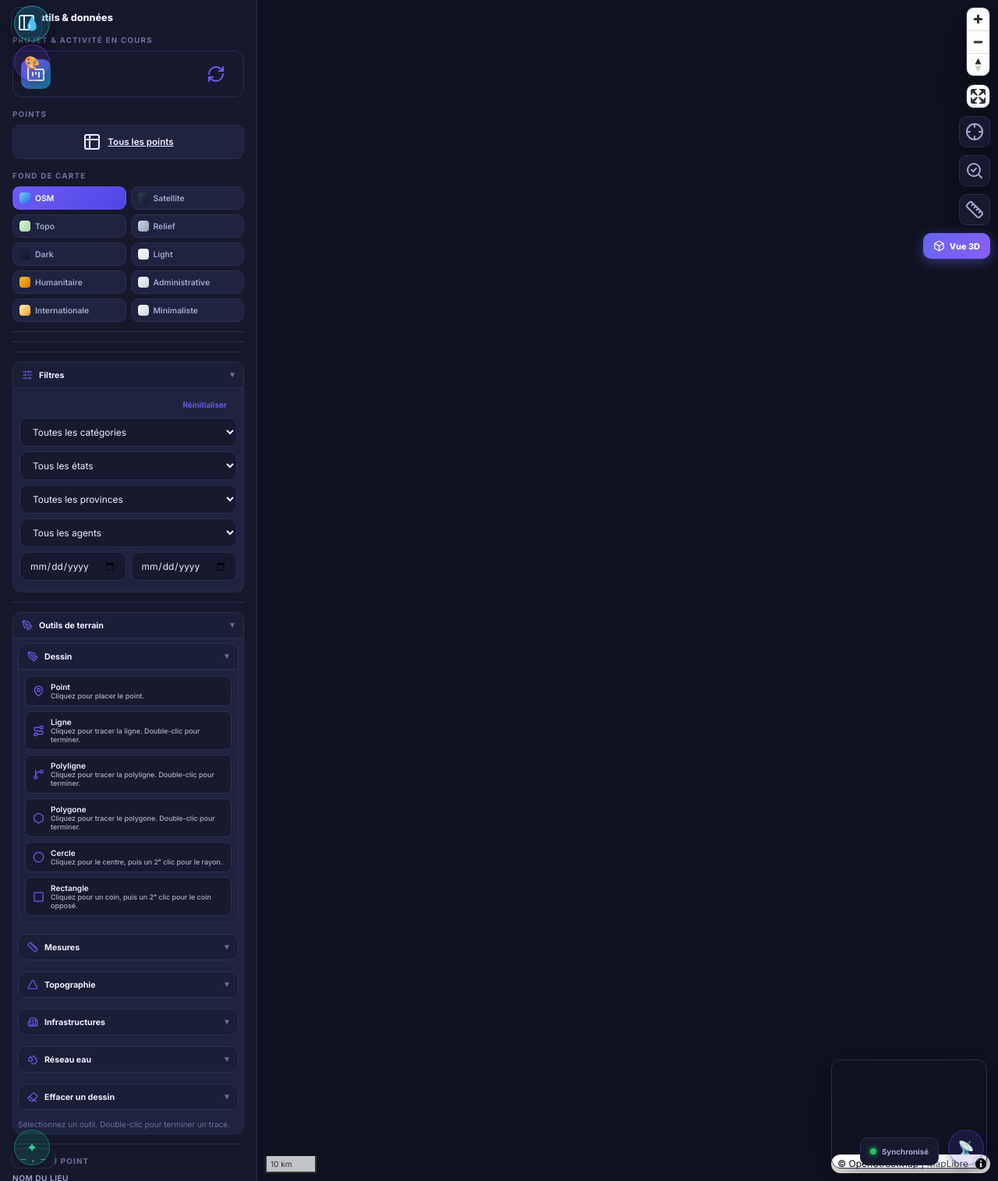
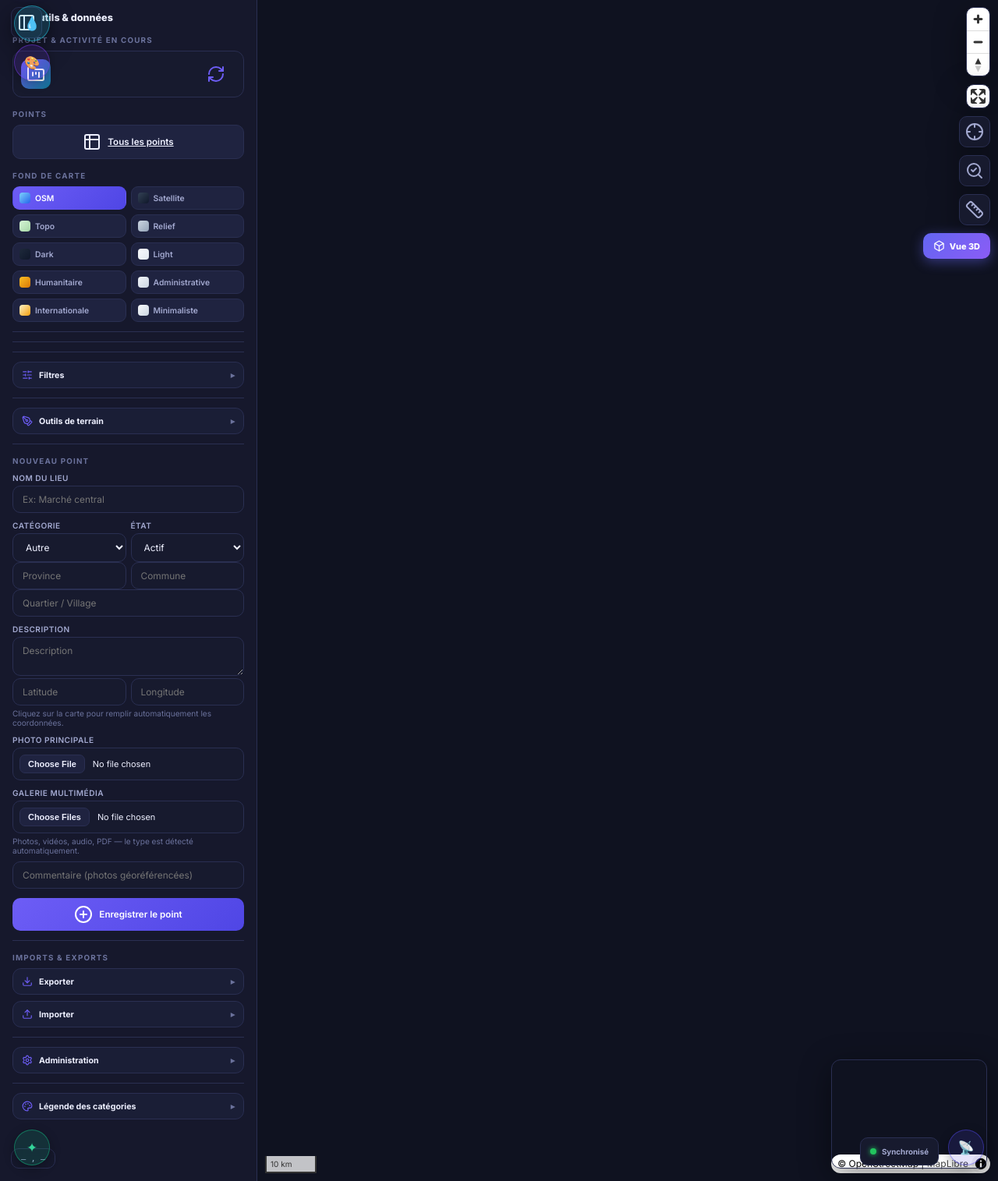
Before and after one commit to YagirwaGedeon/mukmap, a Django app: page / in a window 1280 px wide. Shown: the part 63-1578 px from the top of the page at 78% size. Run offline with Django 5.2, Linux system fonts and the light colour scheme; a user stored in the database is signed in; data comes from the database, SQL or seed files in the repository; data that the repository does not hold is empty; some libraries are stand-ins or nearby versions.

Commit message:
Sidebar : tous les dropdowns (Outils de terrain, Filtres, Exporter, sous-groupes) fermes par defaut - ouverture uniquement au clic sur le summary - verifie par sonde CDP (0 details open au chargement, ouverture au clic, pose, mesures et 8 exports OK) - deploye PythonAnywhere

```diff
--- a/cartographie/templates/cartographie/carte.html
+++ b/cartographie/templates/cartographie/carte.html
@@ -557,7 +557,7 @@
         </style>
 
         <hr class="separateur">
-        <details class="groupe-outils" open>
+        <details class="groupe-outils">
             <summary><span data-lucide="sliders-horizontal"></span> <span data-i18n="filtres">Filtres dynamiques</span></summary>
             <div class="g-corps">
                 <div style="text-align:right;margin-bottom:4px;"><button class="btn btn-sm btn-ghost" onclick="reinitialiserFiltres()" style="color:var(--accent);font-size:.72rem;" data-i18n="reinitialiser">Réinitialiser</button></div>
@@ -583,11 +583,11 @@
             <a class="btn btn-primary btn-sm" href="{% url 'connexion' %}" style="margin-top:10px;width:100%;"><span data-lucide="log-in"></span> <span data-i18n="se_connecter">Se connecter</span></a>
         </div>
         {% else %}
-        <details class="groupe-outils" open>
+        <details class="groupe-outils">
             <summary><span data-lucide="pen-tool"></span> <span data-i18n="outils_terrain">Outils de terrain</span></summary>
             <div class="g-corps" style="padding:6px;">
         <div id="outils-dessin">
-            <details class="groupe-outils" open>
+            <details class="groupe-outils">
                 <summary><span data-lucide="pen-tool"></span> <span data-i18n="dessin">Dessin</span></summary>
                 <div class="g-corps liste-outils">
                     <button class="btn-tool" data-mode="point" title="Point" data-i18n-title="point"><span data-lucide="map-pin" style="width:15px;height:15px;color:var(--accent);flex-shrink:0;"></span><span class="p-nom"><span data-i18n="point">Point</span><span class="p-sous" data-i18n="dessin_msg_point">Cliquez pour placer le point.</span></span></button>
@@ -716,7 +716,7 @@
 
         <hr class="separateur">
         <div class="titre-section" data-i18n="imports_exports">Imports & exports</div>
-        <details class="groupe-outils" open>
+        <details class="groupe-outils">
             <summary><span data-lucide="download"></span> <span data-i18n="exporter">Exporter</span></summary>
             <div class="g-corps liste-outils" id="exports-outils">
                 <button type="button" class="btn-export" data-export="geojson"><span data-lucide="file-code"></span><span class="p-nom">GeoJSON</span></button>
```
